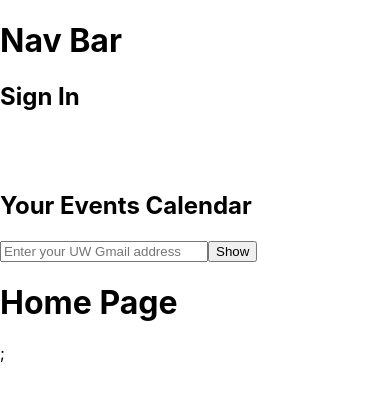
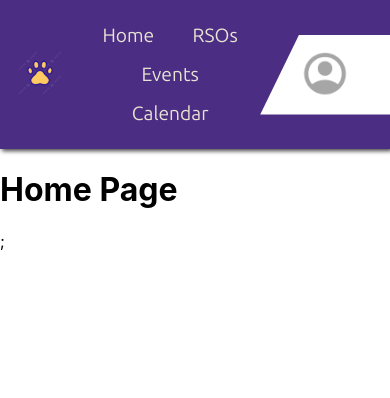
Before and after one commit to aelysha/huskyhive, a React (Create React App) app in the folder client/: page / in a window 390 px wide. Shown: the top 398 px of the page. Built offline with nearby package versions, Linux system fonts and the light colour scheme.

Commit message:
Create NavBar with Styling, not responsive

```diff
--- a/client/public/index.html
+++ b/client/public/index.html
@@ -24,6 +24,7 @@
       work correctly both with client-side routing and a non-root public URL.
       Learn how to configure a non-root public URL by running `npm run build`.
     -->
+    <link href="https://fonts.googleapis.com/css2?family=DM+Sans:opsz,wght@9..40,300&family=Ubuntu+Sans:ital,wght@0,100..800;1,100..800&family=Ubuntu:ital,wght@0,300;0,400;0,500;0,700;1,300;1,400;1,500;1,700&display=swap" rel="stylesheet">
     <title>React App</title>
   </head>
   <body>
--- a/client/src/App.js
+++ b/client/src/App.js
@@ -1,9 +1,9 @@
 import React, { useEffect, useState } from 'react';
-import { Routes, Route, Link } from 'react-router-dom';
+import { BrowserRouter as Router, Route, Routes } from 'react-router-dom';
 import SignIn from './Pages/SignIn/SignIn';
 
 
-import NavBar from './components/NavBar/NavBar'
+import NavBar from './components/NavBar/NavBar.js'
 import Home from './Pages/Home/Home'
 import Profile from './Pages/Profile/Profile';
 import RSO from './Pages/RSO/RSO'
@@ -13,24 +13,17 @@ import Calendar from './Pages/Calendar/Calendar'
 // cd client, npm start
 function App(props) {
   return (
-    <div>
-        <header>
+    <Router>
       <NavBar />
-        </header>
-        <main>
-        <SignIn />
-        <Calendar />
-          <div>
         <Routes>
-                <Route path="Home" element={<Home />} />
+            <Route path="/" element={<Home />} />
             <Route path="RSO" element={<RSO />} />
             <Route path="Profile" element={<Profile />} />
             <Route path="Event" element={<Event />} />
             <Route path="*" element={<Home />} />
+            <Route path="Calendar" element={<Calendar />} />
         </Routes>
-          </div>
-        </main>
-      </div>
+    </Router>
   );
 }
 
--- a/client/src/components/NavBar/NavBar.css
+++ b/client/src/components/NavBar/NavBar.css
@@ -0,0 +1,73 @@
+.navbar {
+    margin-top: 0;
+    display: flex;
+    justify-content: space-between;
+    align-items: center;
+    background-color: #4B2E83;
+    filter: drop-shadow(2px 2px 2px #424141);
+}
+
+.nav-links ul {
+    margin: 0;
+    list-style: none;
+    display: flex;
+    flex-wrap: wrap;
+    justify-content: center;
+    align-items: center;
+    padding: 1em 0;
+}
+
+.left-pane {
+    display: flex;
+    align-items: center;
+    gap: 1em;
+  }
+
+.nav-links li {
+    margin: .5em 0;
+}
+
+.nav-links li a {
+    text-decoration: none;
+    font-size: 1.2em;
+    font-family: "Ubuntu Sans";
+    font-weight: 400;
+    color: #E8E3D3;
+    padding: 1em;
+    display: inline;
+    border-radius: 2em;
+    transition-duration: 500ms;
+}
+
+.nav-links li:hover a:hover {
+    font-weight: 700;
+    background-color: #FFFFFF1A;
+}
+
+img {
+    height: 3em;
+    width: auto;
+}
+
+.logo {
+    margin-left: .5em;
+}
+
+.right-pane {
+    background-color: #FFFFFF;
+    clip-path: polygon(30% 0, 100% 0, 100% 100%, 0% 100%);
+    display: flex;
+    justify-content: flex-end;
+    padding: 0.5em 2em;
+}
+
+.profile {
+    padding: .5em;
+    display: inline;
+    border-radius: 2em;
+    transition-duration: 500ms;
+}
+
+.profile:hover {
+    background-color: #211f1f1a;
+  }
--- a/client/src/components/NavBar/NavBar.js
+++ b/client/src/components/NavBar/NavBar.js
@@ -1,7 +1,36 @@
-import React, { useState, useEffect } from 'react';
+import React, { useState } from 'react';
+import { NavLink } from 'react-router-dom';
+import "./NavBar.css"
+import logo from './imgs/logo.png';
+import profile from './imgs/profile.png'
 
 function NavBar(props) {
-    return <h1> Nav Bar </h1>
+
+    const[showLinks, setShowLinks] = useState(false);
+    function handleNav(event) {
+        setShowLinks(!showLinks)
+      };
+
+    return(
+        <nav className='navbar'>
+            <div className='left-pane'>
+                <div className='logo'>
+                    <img src= { logo } alt='Husky Hive Logo' className="logo"></img>
+                </div>
+                <div className={showLinks ? 'nav-links show' : 'nav-links'}>
+                    <ul className="selected">
+                        <li><NavLink to="Home">Home</NavLink></li>
+                        <li><NavLink to="RSO">RSOs</NavLink></li>
+                        <li><NavLink to="Event">Events</NavLink></li>
+                        <li><NavLink to="Calendar">Calendar</NavLink></li>
+                    </ul>
+                </div>
+            </div>
+            <NavLink to="Profile" className='right-pane'>
+                <img src={ profile } alt="Profile Icon" className="profile"/>
+            </NavLink>
+        </nav>
+    );
 }
 
-export default NavBar;
+export default NavBar
--- a/client/src/index.js
+++ b/client/src/index.js
@@ -9,11 +9,9 @@ import { GoogleOAuthProvider } from '@react-oauth/google';
 const root = ReactDOM.createRoot(document.getElementById('root'));
 root.render(
   <React.StrictMode>
-    <BrowserRouter>
     <GoogleOAuthProvider clientId="854157406658-r39p4ihqe52uju7fu8bo2at3lu8j552m.apps.googleusercontent.com">
       <App />
     </GoogleOAuthProvider>;
-    </BrowserRouter>
   </React.StrictMode>
 );
 
```
Also changed, not shown: client/src/components/NavBar/imgs/logo.png (added), client/src/components/NavBar/imgs/profile.png (added). Lines whose indentation alone changed are shown as unchanged.
